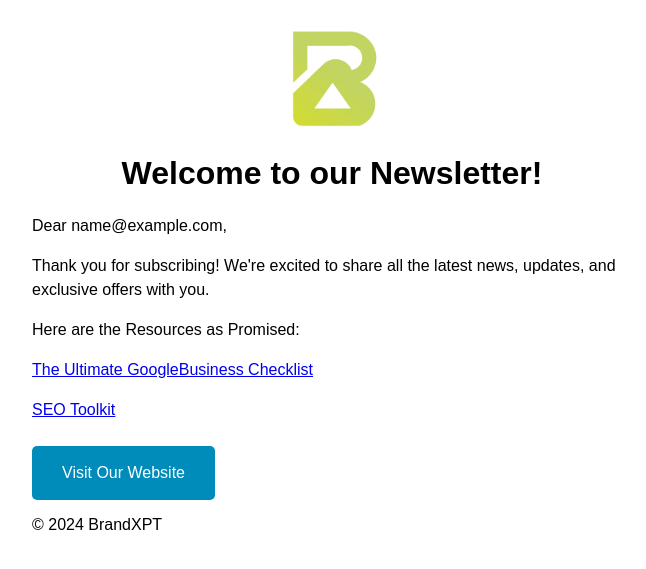
After one commit to srivardhanrr/brandxptnew, a Django app: template templates/emails/subscribe.html in a window 1280 px wide. The commit adds this page. Shown: the top 569 px of the page, without its empty margins (308-954 px from the left). Run offline with Django 5.2, Linux system fonts and the light colour scheme; the template is opened without the code that fills it: most values are stand-ins (such as "Sample title", 1, 10 or a date in 2020).

Commit message:
Minor Changes

```diff
--- /dev/null
+++ b/templates/emails/subscribe.html
@@ -0,0 +1,56 @@
+<!DOCTYPE html>
+<html>
+<head>
+    <title>Welcome to our Newsletter!</title>
+    <style type="text/css">
+        body {
+            font-family: Arial, sans-serif;
+            margin: 0;
+            padding: 0;
+        }
+        .container {
+            width: 600px;
+            margin: 0 auto;
+            padding: 20px;
+        }
+        .header {
+            text-align: center;
+            margin-bottom: 20px;
+        }
+        .content {
+            line-height: 1.5;
+        }
+        .cta-button {
+            background-color: #008CBA;
+            color: white;
+            padding: 15px 30px;
+            text-align: center;
+            text-decoration: none;
+            display: inline-block;
+            border-radius: 5px;
+        }
+    </style>
+</head>
+<body>
+    <div class="container">
+        <div class="header">
+            <img style="max-width: 100px" src="https://brandxpt.com/static/assets/images/logo-brandxpt.png" alt="Company Logo">
+            <h1>Welcome to our Newsletter!</h1>
+        </div>
+        <div class="content">
+            <p>Dear {{ email }},</p>
+            <p>Thank you for subscribing! We're excited to share all the latest news, updates, and exclusive offers with you.</p>
+            <p>Here are the Resources as Promised:</p>
+            <a href="https://brandxpt.com">The Ultimate GoogleBusiness Checklist</a>
+            <p></p>
+            <a href="https://brandxpt.com">SEO Toolkit</a>
+            <br><br>
+{#            <p>If you'd like to change how often you get our emails, you can manage your preferences here: [Preference Link]</p>#}
+            <a href="https://brandxpt.com" class="cta-button">Visit Our Website</a>
+        </div>
+        <div class="footer">
+            <p>&copy; 2024 BrandXPT</p>
+        </div>
+    </div>
+</body>
+</html>
--- a/templates/home/contact.html
+++ b/templates/home/contact.html
@@ -27,8 +27,8 @@
     <div class="page-header-spacing"></div>
     <!-- end page-header-spacing -->
     <main>
-        <section class="say-hello" style="text-align: center">
-            <div class="container">
+        <section class="text-center say-hello" style="text-align: center">
+            <div class="text-center container">
                 <div class="row">
                     <div class="col-12">
                         <h3>We’d love to hear from you.<br>
@@ -64,7 +64,7 @@
 
                     </div>
 
-                    <div class="col-12" style="text-align: center">
+                    <div class="col-md-12 text-center" style="text-align: center">
                         <form class="row inner" id="contact" name="contact" action="{% url 'contact' %}" method="post">
                             {% csrf_token %}
                             <div class="form-group col-sm-6 col-12">
```
Also changed, not shown: brandxpt/settings.py (+8 -6 lines), home/views.py (+40 -2 lines), templates/home/index.html (+21 -31 lines), utils/emails.py (added, +17 -0 lines), utils/__init__.py (added).
